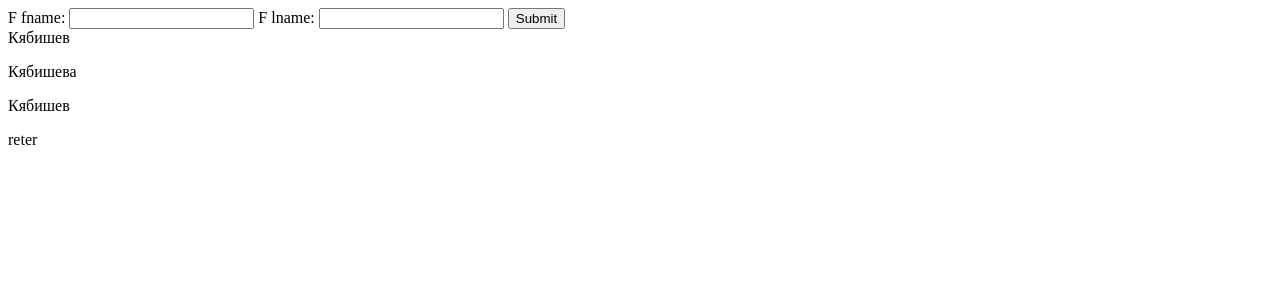
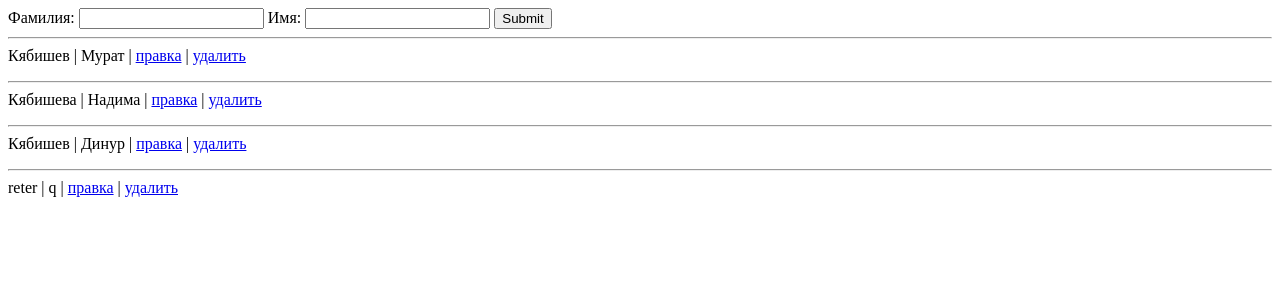
Before and after one commit to TarumK/myPro, a Django app: page / in a window 1280 px wide. Shown: the top 300 px of the page. Run offline with Django 4.2, Linux system fonts and the light colour scheme; data comes from the database, SQL or seed files in the repository; both versions use the stored data as it was after the commit.

Commit message:
Добавил обработчик удаления во вьюхе

```diff
--- a/myApp/forms.py
+++ b/myApp/forms.py
@@ -3,5 +3,5 @@ from .models import Clan
 
 
 class FormClan(forms.Form):
-    f_fname = forms.CharField(max_length=20)
-    f_lname = forms.CharField(max_length=30)
+    f_lname = forms.CharField(max_length=30, label='Фамилия')
+    f_fname = forms.CharField(max_length=20, label='Имя')
--- a/myApp/templates/index.html
+++ b/myApp/templates/index.html
@@ -8,11 +8,13 @@
 <form method="POST" action="quest/">
     {% csrf_token %}
     {{ myForm }}
-    <input type="submit">
+   <input type="submit">
+<!--     <hr>-->
 </form>
 
 {% for element in request_all %}
-{{ element.m_lname }}
+<hr>
+{{ element.m_lname }} | {{ element.m_fname }} | <a href="edit/{{ element.id }}">правка</a> | <a href="delete/{{ element.id }}">удалить</a>
 <p>
 {% endfor %}
 </body>
--- a/myApp/views.py
+++ b/myApp/views.py
@@ -1,5 +1,5 @@
 from django.shortcuts import render
-from django.http import HttpResponse
+from django.http import HttpResponse, HttpResponseRedirect, HttpResponseNotFound
 from .forms import FormClan
 from .models import Clan
 
@@ -13,7 +13,20 @@ def index(request):
 def quest(request):
     # if request.method == "POST":
     newRec = Clan()
+    newRec.m_lname = request.POST.get('f_lname')
     newRec.m_fname = request.POST.get('f_fname')
-    newRec.m_lname = request.POST.get('f_fname')
     newRec.save()
-    return HttpResponse('Данные записаны...')
+    return HttpResponseRedirect("/")
+    # return HttpResponse('Данные записаны...')
+
+def delete(request, id):
+    try:
+        person = Clan.objects.get(id=id)
+        person.delete()
+        return HttpResponseRedirect("/")
+    except Clan.DoesNotExist:
+        return HttpResponseNotFound("<h2>Нет такого клиента</h2>")
+
+def edit(request, id):
+    person = Clan.objects.get(id=id)
+    return HttpResponse('edit')
--- a/myPro/urls.py
+++ b/myPro/urls.py
@@ -21,4 +21,6 @@ urlpatterns = [
     path('admin/', admin.site.urls),
     path('', views.index, name='index'),
     path('quest/', views.quest, name='quest'),
+    path('delete/<int:id>/', views.delete),
+    path('edit/<int:id>/', views.edit),
 ]
```
Also changed, not shown: db.sqlite3.
